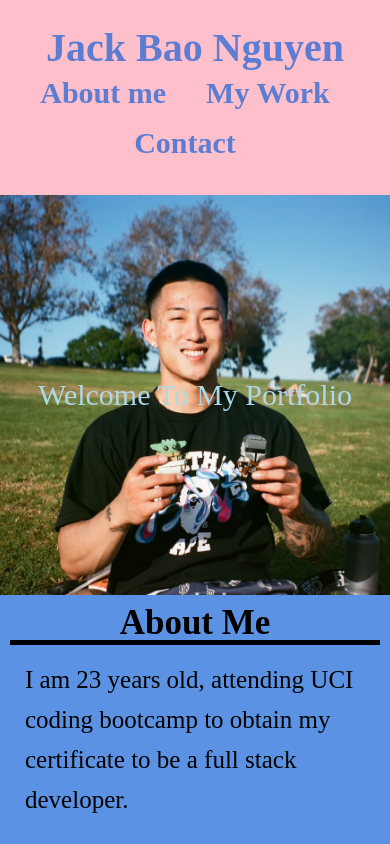
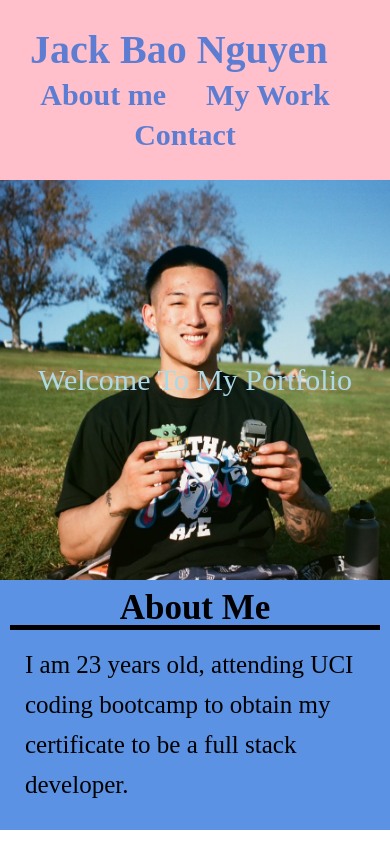
Before and after one commit to jackbngn/Portfolio, a plain HTML site: page index.html in a window 390 px wide. Shown: the top 844 px of the page. Drawn offline with Linux system fonts and the light colour scheme.

Commit message:
done done done

```diff
--- a/assets/style.css
+++ b/assets/style.css
@@ -21,7 +21,7 @@ header {
 header h1{
     color: var(--background);
     font-size: 40px;
-    padding: 0px;
+    padding: 10px;
 }
 
 a {
@@ -226,8 +226,8 @@ footer ul li a:hover {
 }
 
 /* MEDIA QUERY FOR MOBILE PHONE SCREENS AND SMALLER */
-@media screen and (max-width: 390px) {
-    header {
+@media screen and (max-width: 445px) {
+    .header {
         justify-content: center;
         padding: 25px;
         line-height: 45px;
```
